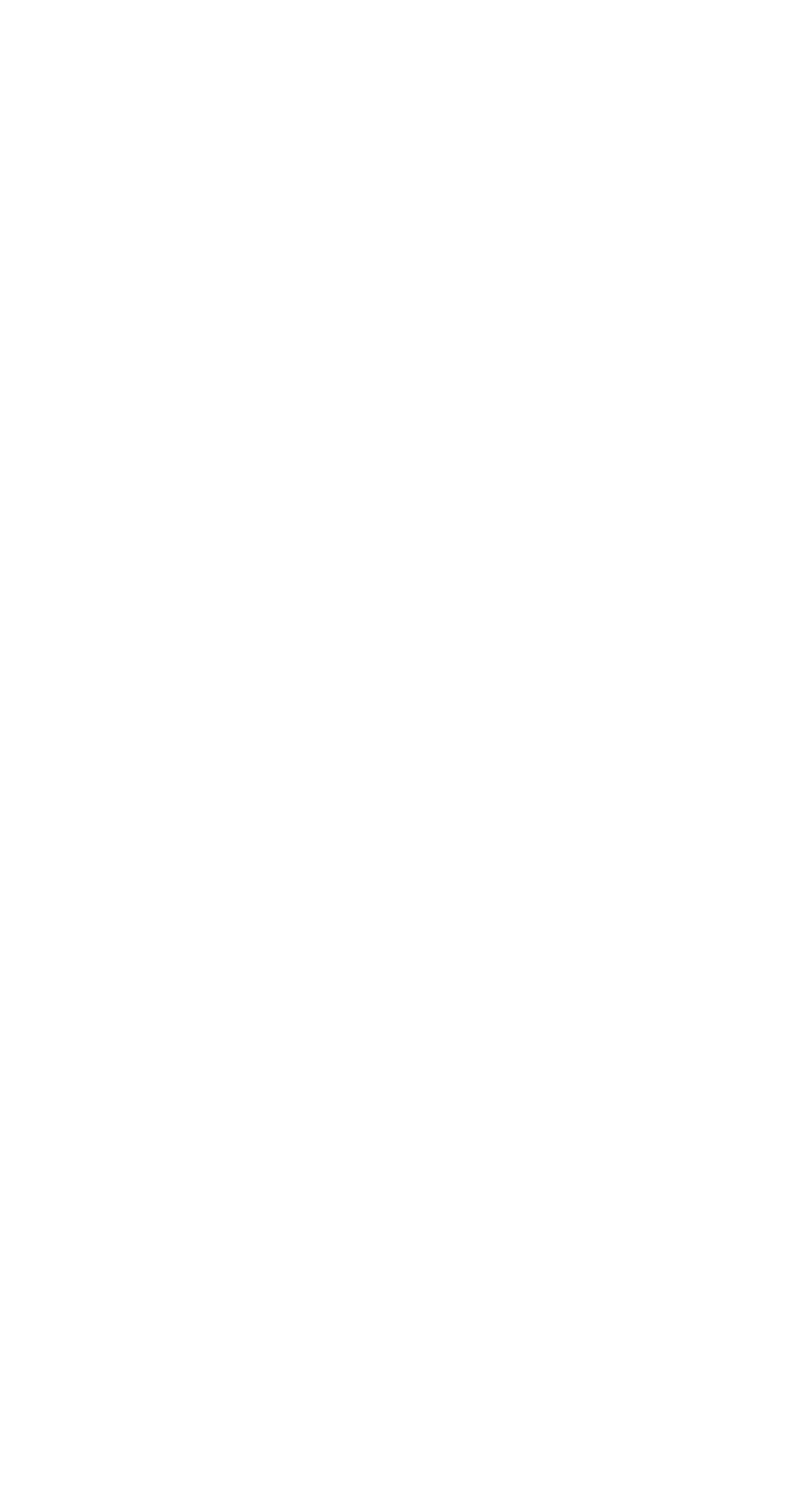
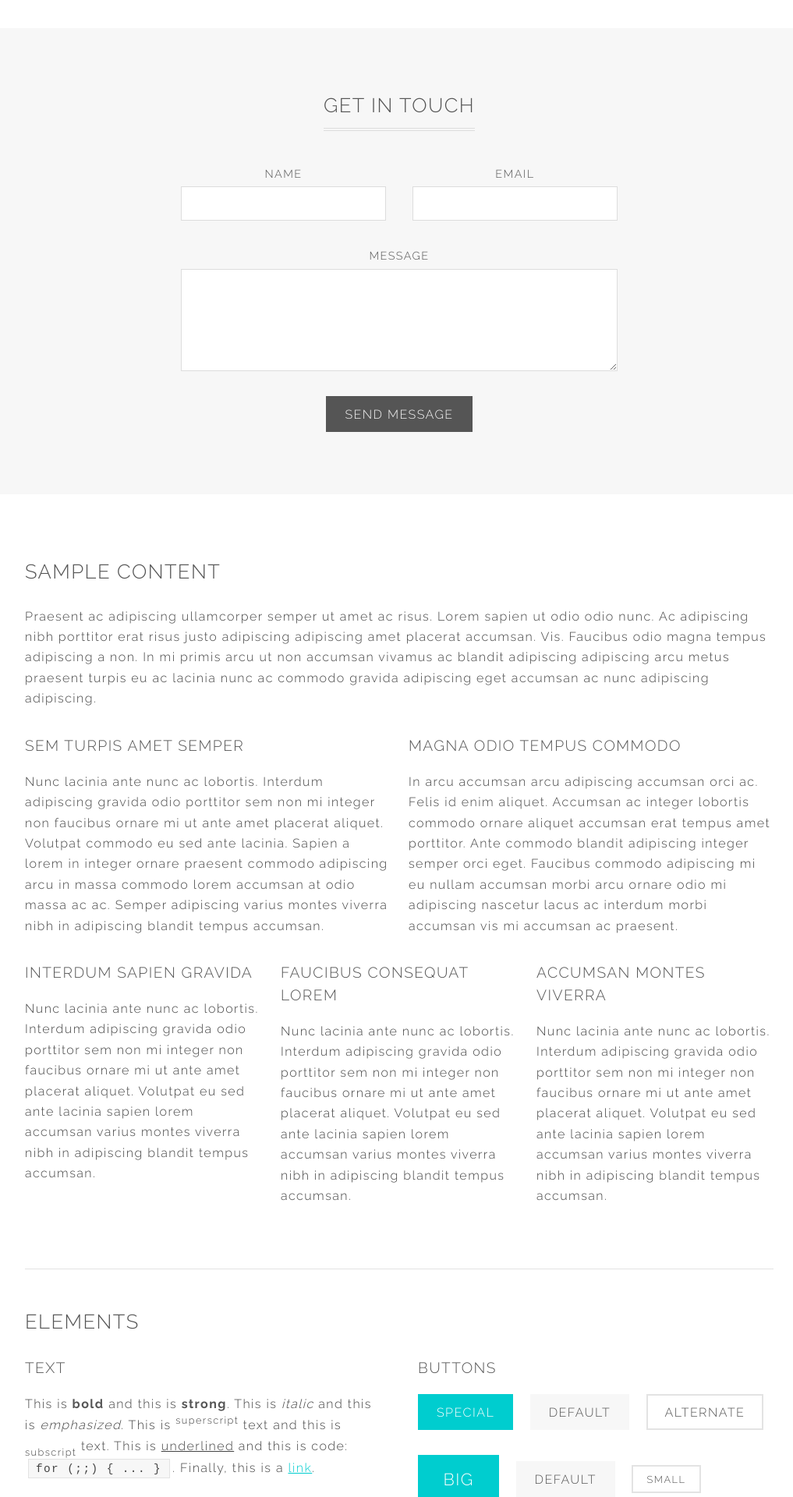
Before and after one commit to kgpaper/pi_IoT, a Flask app: page /index in a window 1280 px wide. Before the commit the part shown is empty. Shown: the part 1320-3240 px from the top of the page at 78% size, without its empty margins (128-1145 px from the left). Before the commit the page ends 22 px from the top, so only its background shows below. Run offline with Flask 2, Linux system fonts and the light colour scheme.

Commit message:
2020/08/24

```diff
--- a/webapps/app.py
+++ b/webapps/app.py
@@ -4,7 +4,7 @@ app = Flask(__name__)
 
 @app.route("/index")
 def index():
-    return render_template("index.html")
+    return render_template("tet.html")
 
 @app.route("/")
 def test():
--- a/webapps/static/assets/css/main.css
+++ b/webapps/static/assets/css/main.css
@@ -2751,6 +2751,14 @@
 			color: #00cdcf;
 		}
 
+		.feature:hover {
+			background-color: rgba(144, 144, 144, 0.075);
+		}
+
+		.feature:active {
+			background-color: rgba(144, 144, 144, 0.2);
+		}
+
 /* Wrapper */
 
 	.wrapper {
--- a/webapps/templates/test.html
+++ b/webapps/templates/test.html
@@ -49,11 +49,6 @@
 							<h3>DoorLock Open</h3>
 							<p>door</p>
 						</div>
-						<div class="feature">
-							<i class="fa fa-envelope-o"></i>
-							<h3>Tempus lorem</h3>
-							<p>Sed tempus feugiat adipiscing nisl cursus aliquam dolore.</p>
-						</div>
 					</div>
 				</div>
 			</section>
--- /dev/null
+++ b/webapps/templates/tet.html
@@ -0,0 +1,508 @@
+<!DOCTYPE HTML>
+<!--
+	Typify by TEMPLATED
+	templated.co @templatedco
+	Released for free under the Creative Commons Attribution 3.0 license (templated.co/license)
+-->
+<html>
+	<head>
+		<title>Typify by TEMPLATED</title>
+		<meta charset="utf-8" />
+		<meta name="viewport" content="width=device-width, initial-scale=1" />
+		<!--[if lte IE 8]><script src="assets/js/ie/html5shiv.js"></script><![endif]-->
+		<link rel="stylesheet" href="static/assets/css/main.css" />
+		<!--[if lte IE 9]><link rel="stylesheet" href="assets/css/ie9.css" /><![endif]-->
+	</head>
+	<body>
+
+		<!-- Banner -->
+			<section id="banner">
+				<h2><strong>Typify</strong> is a free responsive site template</h2>
+				<p>Brought to you by Templated</p>
+				<ul class="actions">
+					<li><a href="#" class="button special">Get started</a></li>
+				</ul>
+			</section>
+
+		<!-- One -->
+			<section id="one" class="wrapper special">
+				<div class="inner">
+					<header class="major">
+						<h2>Lorem ipsum feugiat tempus</h2>
+					</header>
+					<div class="features">
+						<div class="feature" >
+							<i class="fa fa-diamond"></i>
+							<h3>Etiam consequat</h3>
+							<p>Sed tempus feugiat adipiscing nisl cursus aliquam dolore.</p>
+						</div>
+						<div class="feature">
+							<i class="fa fa-copy"></i>
+							<h3>Sed adipiscing</h3>
+							<p>Sed tempus feugiat adipiscing nisl cursus aliquam dolore.</p>
+						</div>
+						<div class="feature">
+							<i class="fa fa-paper-plane-o"></i>
+							<h3>Feugiat nullam</h3>
+							<p>Sed tempus feugiat adipiscing nisl cursus aliquam dolore.</p>
+						</div>
+						<div class="feature">
+							<i class="fa fa-save"></i>
+							<h3>Amet imperdiet</h3>
+							<p>Sed tempus feugiat adipiscing nisl cursus aliquam dolore.</p>
+						</div>
+						<div class="feature">
+							<i class="fa fa-envelope-o"></i>
+							<h3>Tempus lorem</h3>
+							<p>Sed tempus feugiat adipiscing nisl cursus aliquam dolore.</p>
+						</div>
+					</div>
+				</div>
+			</section>
+
+		<!-- Two -->
+			<section id="two" class="wrapper style2 special">
+				<div class="inner narrow">
+					<header>
+						<h2>Get in touch</h2>
+					</header>
+					<form class="grid-form" method="post" action="#">
+						<div class="form-control narrow">
+							<label for="name">Name</label>
+							<input name="name" id="name" type="text">
+						</div>
+						<div class="form-control narrow">
+							<label for="email">Email</label>
+							<input name="email" id="email" type="email">
+						</div>
+						<div class="form-control">
+							<label for="message">Message</label>
+							<textarea name="message" id="message" rows="4"></textarea>
+						</div>
+						<ul class="actions">
+							<li><input value="Send Message" type="submit"></li>
+						</ul>
+					</form>
+				</div>
+			</section>
+
+		<!-- Three -->
+			<section id="three" class="wrapper">
+				<div class="inner">
+
+					<h2 id="content">Sample Content</h2>
+					<p>Praesent ac adipiscing ullamcorper semper ut amet ac risus. Lorem sapien ut odio odio nunc. Ac adipiscing nibh porttitor erat risus justo adipiscing adipiscing amet placerat accumsan. Vis. Faucibus odio magna tempus adipiscing a non. In mi primis arcu ut non accumsan vivamus ac blandit adipiscing adipiscing arcu metus praesent turpis eu ac lacinia nunc ac commodo gravida adipiscing eget accumsan ac nunc adipiscing adipiscing.</p>
+					<div class="row">
+						<div class="6u 12u$(small)">
+							<h3>Sem turpis amet semper</h3>
+							<p>Nunc lacinia ante nunc ac lobortis. Interdum adipiscing gravida odio porttitor sem non mi integer non faucibus ornare mi ut ante amet placerat aliquet. Volutpat commodo eu sed ante lacinia. Sapien a lorem in integer ornare praesent commodo adipiscing arcu in massa commodo lorem accumsan at odio massa ac ac. Semper adipiscing varius montes viverra nibh in adipiscing blandit tempus accumsan.</p>
+						</div>
+						<div class="6u$ 12u$(small)">
+							<h3>Magna odio tempus commodo</h3>
+							<p>In arcu accumsan arcu adipiscing accumsan orci ac. Felis id enim aliquet. Accumsan ac integer lobortis commodo ornare aliquet accumsan erat tempus amet porttitor. Ante commodo blandit adipiscing integer semper orci eget. Faucibus commodo adipiscing mi eu nullam accumsan morbi arcu ornare odio mi adipiscing nascetur lacus ac interdum morbi accumsan vis mi accumsan ac praesent.</p>
+						</div>
+						<div class="4u 12u$(medium)">
+							<h3>Interdum sapien gravida</h3>
+							<p>Nunc lacinia ante nunc ac lobortis. Interdum adipiscing gravida odio porttitor sem non mi integer non faucibus ornare mi ut ante amet placerat aliquet. Volutpat eu sed ante lacinia sapien lorem accumsan varius montes viverra nibh in adipiscing blandit tempus accumsan.</p>
+						</div>
+						<div class="4u 12u$(medium)">
+							<h3>Faucibus consequat lorem</h3>
+							<p>Nunc lacinia ante nunc ac lobortis. Interdum adipiscing gravida odio porttitor sem non mi integer non faucibus ornare mi ut ante amet placerat aliquet. Volutpat eu sed ante lacinia sapien lorem accumsan varius montes viverra nibh in adipiscing blandit tempus accumsan.</p>
+						</div>
+						<div class="4u$ 12u$(medium)">
+							<h3>Accumsan montes viverra</h3>
+							<p>Nunc lacinia ante nunc ac lobortis. Interdum adipiscing gravida odio porttitor sem non mi integer non faucibus ornare mi ut ante amet placerat aliquet. Volutpat eu sed ante lacinia sapien lorem accumsan varius montes viverra nibh in adipiscing blandit tempus accumsan.</p>
+						</div>
+					</div>
+
+					<hr class="major" />
+
+					<h2 id="elements">Elements</h2>
+					<div class="row 200%">
+						<div class="6u 12u$(medium)">
+
+							<h3>Text</h3>
+							<p>This is <b>bold</b> and this is <strong>strong</strong>. This is <i>italic</i> and this is <em>emphasized</em>.
+							This is <sup>superscript</sup> text and this is <sub>subscript</sub> text.
+							This is <u>underlined</u> and this is code: <code>for (;;) { ... }</code>.
+							Finally, this is a <a href="#">link</a>.</p>
+							<hr />
+							<h2>Heading Level 2</h2>
+							<h3>Heading Level 3</h3>
+							<h4>Heading Level 4</h4>
+							<h5>Heading Level 5</h5>
+							<h6>Heading Level 6</h6>
+							<hr />
+							<header>
+								<h2>Heading with a Subtitle</h2>
+								<p>Lorem ipsum dolor sit amet nullam id egestas urna aliquam</p>
+							</header>
+							<p>Nunc lacinia ante nunc ac lobortis. Interdum adipiscing gravida odio porttitor sem non mi integer non faucibus ornare mi ut ante amet placerat aliquet. Volutpat eu sed ante lacinia sapien lorem accumsan varius montes viverra nibh in adipiscing blandit tempus accumsan.</p>
+							<header>
+								<h3>Heading with a Subtitle</h3>
+								<p>Lorem ipsum dolor sit amet nullam id egestas urna aliquam</p>
+							</header>
+							<p>Nunc lacinia ante nunc ac lobortis. Interdum adipiscing gravida odio porttitor sem non mi integer non faucibus ornare mi ut ante amet placerat aliquet. Volutpat eu sed ante lacinia sapien lorem accumsan varius montes viverra nibh in adipiscing blandit tempus accumsan.</p>
+							<header>
+								<h4>Heading with a Subtitle</h4>
+								<p>Lorem ipsum dolor sit amet nullam id egestas urna aliquam</p>
+							</header>
+							<p>Nunc lacinia ante nunc ac lobortis. Interdum adipiscing gravida odio porttitor sem non mi integer non faucibus ornare mi ut ante amet placerat aliquet. Volutpat eu sed ante lacinia sapien lorem accumsan varius montes viverra nibh in adipiscing blandit tempus accumsan.</p>
+
+							<h3>Lists</h3>
+							<div class="row">
+								<div class="6u 12u$(small)">
+
+									<h4>Unordered</h4>
+									<ul>
+										<li>Dolor pulvinar etiam magna etiam.</li>
+										<li>Sagittis adipiscing lorem eleifend.</li>
+										<li>Felis enim feugiat dolore viverra.</li>
+									</ul>
+
+									<h4>Alternate</h4>
+									<ul class="alt">
+										<li>Dolor pulvinar etiam magna etiam.</li>
+										<li>Sagittis adipiscing lorem eleifend.</li>
+										<li>Felis enim feugiat dolore viverra.</li>
+									</ul>
+
+								</div>
+								<div class="6u$ 12u$(small)">
+
+									<h4>Ordered</h4>
+									<ol>
+										<li>Dolor pulvinar etiam magna etiam.</li>
+										<li>Etiam vel felis at lorem sed viverra.</li>
+										<li>Felis enim feugiat dolore viverra.</li>
+										<li>Dolor pulvinar etiam magna etiam.</li>
+										<li>Etiam vel felis at lorem sed viverra.</li>
+										<li>Felis enim feugiat dolore viverra.</li>
+									</ol>
+
+									<h4>Icons</h4>
+									<ul class="icons">
+										<li><a href="#" class="icon fa-twitter"><span class="label">Twitter</span></a></li>
+										<li><a href="#" class="icon fa-facebook"><span class="label">Facebook</span></a></li>
+										<li><a href="#" class="icon fa-instagram"><span class="label">Instagram</span></a></li>
+										<li><a href="#" class="icon fa-github"><span class="label">Github</span></a></li>
+										<li><a href="#" class="icon fa-dribbble"><span class="label">Dribbble</span></a></li>
+										<li><a href="#" class="icon fa-tumblr"><span class="label">Tumblr</span></a></li>
+									</ul>
+
+								</div>
+							</div>
+							<h4>Definition</h4>
+							<dl>
+								<dt>Item 1</dt>
+								<dd>
+									<p>Lorem ipsum dolor vestibulum ante ipsum primis in faucibus vestibulum. Blandit adipiscing eu felis iaculis volutpat ac adipiscing accumsan eu faucibus. Integer ac pellentesque praesent.</p>
+								</dd>
+								<dt>Item 2</dt>
+								<dd>
+									<p>Lorem ipsum dolor vestibulum ante ipsum primis in faucibus vestibulum. Blandit adipiscing eu felis iaculis volutpat ac adipiscing accumsan eu faucibus. Integer ac pellentesque praesent.</p>
+								</dd>
+								<dt>Item 3</dt>
+								<dd>
+									<p>Lorem ipsum dolor vestibulum ante ipsum primis in faucibus vestibulum. Blandit adipiscing eu felis iaculis volutpat ac adipiscing accumsan eu faucibus. Integer ac pellentesque praesent.</p>
+								</dd>
+							</dl>
+
+							<h4>Actions</h4>
+							<ul class="actions">
+								<li><a href="#" class="button special">Default</a></li>
+								<li><a href="#" class="button">Default</a></li>
+								<li><a href="#" class="button alt">Default</a></li>
+							</ul>
+							<ul class="actions small">
+								<li><a href="#" class="button special small">Small</a></li>
+								<li><a href="#" class="button small">Small</a></li>
+								<li><a href="#" class="button alt small">Small</a></li>
+							</ul>
+							<div class="row">
+								<div class="3u 12u$(small)">
+									<ul class="actions vertical">
+										<li><a href="#" class="button special">Default</a></li>
+										<li><a href="#" class="button">Default</a></li>
+										<li><a href="#" class="button alt">Default</a></li>
+									</ul>
+								</div>
+								<div class="3u 12u$(small)">
+									<ul class="actions vertical small">
+										<li><a href="#" class="button special small">Small</a></li>
+										<li><a href="#" class="button small">Small</a></li>
+										<li><a href="#" class="button alt small">Small</a></li>
+									</ul>
+								</div>
+								<div class="3u 12u$(small)">
+									<ul class="actions vertical">
+										<li><a href="#" class="button special fit">Default</a></li>
+										<li><a href="#" class="button fit">Default</a></li>
+										<li><a href="#" class="button alt fit">Default</a></li>
+									</ul>
+								</div>
+								<div class="3u$ 12u$(small)">
+									<ul class="actions vertical small">
+										<li><a href="#" class="button special small fit">Small</a></li>
+										<li><a href="#" class="button small fit">Small</a></li>
+										<li><a href="#" class="button alt small fit">Small</a></li>
+									</ul>
+								</div>
+							</div>
+
+							<h3>Blockquote</h3>
+							<blockquote>Fringilla nisl. Donec accumsan interdum nisi, quis tincidunt felis sagittis eget tempus euismod. Vestibulum ante ipsum primis in faucibus vestibulum. Blandit adipiscing eu felis iaculis volutpat ac adipiscing accumsan faucibus. Vestibulum ante ipsum primis in faucibus vestibulum. Blandit adipiscing eu felis.</blockquote>
+
+							<h3>Table</h3>
+							<h4>Default</h4>
+							<div class="table-wrapper">
+								<table>
+									<thead>
+										<tr>
+											<th>Name</th>
+											<th>Description</th>
+											<th>Price</th>
+										</tr>
+									</thead>
+									<tbody>
+										<tr>
+											<td>Item 1</td>
+											<td>Ante turpis integer aliquet porttitor.</td>
+											<td>29.99</td>
+										</tr>
+										<tr>
+											<td>Item 2</td>
+											<td>Vis ac commodo adipiscing arcu aliquet.</td>
+											<td>19.99</td>
+										</tr>
+										<tr>
+											<td>Item 3</td>
+											<td> Morbi faucibus arcu accumsan lorem.</td>
+											<td>29.99</td>
+										</tr>
+										<tr>
+											<td>Item 4</td>
+											<td>Vitae integer tempus condimentum.</td>
+											<td>19.99</td>
+										</tr>
+										<tr>
+											<td>Item 5</td>
+											<td>Ante turpis integer aliquet porttitor.</td>
+											<td>29.99</td>
+										</tr>
+									</tbody>
+									<tfoot>
+										<tr>
+											<td colspan="2"></td>
+											<td>100.00</td>
+										</tr>
+									</tfoot>
+								</table>
+							</div>
+
+							<h4>Alternate</h4>
+							<div class="table-wrapper">
+								<table class="alt">
+									<thead>
+										<tr>
+											<th>Name</th>
+											<th>Description</th>
+											<th>Price</th>
+										</tr>
+									</thead>
+									<tbody>
+										<tr>
+											<td>Item 1</td>
+											<td>Ante turpis integer aliquet porttitor.</td>
+											<td>29.99</td>
+										</tr>
+										<tr>
+											<td>Item 2</td>
+											<td>Vis ac commodo adipiscing arcu aliquet.</td>
+											<td>19.99</td>
+										</tr>
+										<tr>
+											<td>Item 3</td>
+											<td> Morbi faucibus arcu accumsan lorem.</td>
+											<td>29.99</td>
+										</tr>
+										<tr>
+											<td>Item 4</td>
+											<td>Vitae integer tempus condimentum.</td>
+											<td>19.99</td>
+										</tr>
+										<tr>
+											<td>Item 5</td>
+											<td>Ante turpis integer aliquet porttitor.</td>
+											<td>29.99</td>
+										</tr>
+									</tbody>
+									<tfoot>
+										<tr>
+											<td colspan="2"></td>
+											<td>100.00</td>
+										</tr>
+									</tfoot>
+								</table>
+							</div>
+
+						</div>
+						<div class="6u$ 12u$(medium)">
+
+							<h3>Buttons</h3>
+							<ul class="actions">
+								<li><a href="#" class="button special">Special</a></li>
+								<li><a href="#" class="button">Default</a></li>
+								<li><a href="#" class="button alt">Alternate</a></li>
+							</ul>
+							<ul class="actions">
+								<li><a href="#" class="button special big">Big</a></li>
+								<li><a href="#" class="button">Default</a></li>
+								<li><a href="#" class="button alt small">Small</a></li>
+							</ul>
+							<ul class="actions fit">
+								<li><a href="#" class="button special fit">Fit</a></li>
+								<li><a href="#" class="button fit">Fit</a></li>
+								<li><a href="#" class="button alt fit">Fit</a></li>
+							</ul>
+							<ul class="actions fit small">
+								<li><a href="#" class="button special fit small">Fit + Small</a></li>
+								<li><a href="#" class="button fit small">Fit + Small</a></li>
+								<li><a href="#" class="button alt fit small">Fit + Small</a></li>
+							</ul>
+							<ul class="actions">
+								<li><a href="#" class="button special icon fa-search">Icon</a></li>
+								<li><a href="#" class="button icon fa-download">Icon</a></li>
+								<li><a href="#" class="button alt icon fa-check">Icon</a></li>
+							</ul>
+							<ul class="actions">
+								<li><span class="button special disabled">Special</span></li>
+								<li><span class="button disabled">Default</span></li>
+								<li><span class="button alt disabled">Alternate</span></li>
+							</ul>
+
+							<h3>Form</h3>
+							<form method="post" action="#">
+								<div class="row uniform">
+									<div class="6u 12u$(xsmall)">
+										<input type="text" name="name" id="name" value="" placeholder="Name" />
+									</div>
+									<div class="6u$ 12u$(xsmall)">
+										<input type="email" name="email" id="email" value="" placeholder="Email" />
+									</div>
+									<div class="12u$">
+										<div class="select-wrapper">
+											<select name="category" id="category">
+												<option value="">- Category -</option>
+												<option value="1">Manufacturing</option>
+												<option value="1">Shipping</option>
+												<option value="1">Administration</option>
+												<option value="1">Human Resources</option>
+											</select>
+										</div>
+									</div>
+									<div class="4u 12u$(small)">
+										<input type="radio" id="priority-low" name="priority" checked>
+										<label for="priority-low">Low Priority</label>
+									</div>
+									<div class="4u 12u$(small)">
+										<input type="radio" id="priority-normal" name="priority">
+										<label for="priority-normal">Normal Priority</label>
+									</div>
+									<div class="4u$ 12u$(small)">
+										<input type="radio" id="priority-high" name="priority">
+										<label for="priority-high">High Priority</label>
+									</div>
+									<div class="6u 12u$(small)">
+										<input type="checkbox" id="copy" name="copy">
+										<label for="copy">Email me a copy of this message</label>
+									</div>
+									<div class="6u$ 12u$(small)">
+										<input type="checkbox" id="human" name="human" checked>
+										<label for="human">I am a human and not a robot</label>
+									</div>
+									<div class="12u$">
+										<textarea name="message" id="message" placeholder="Enter your message" rows="6"></textarea>
+									</div>
+									<div class="12u$">
+										<ul class="actions">
+											<li><input type="submit" value="Send Message" /></li>
+											<li><input type="reset" value="Reset" class="alt" /></li>
+										</ul>
+									</div>
+								</div>
+							</form>
+
+							<hr />
+
+							<form method="post" action="#">
+								<div class="row uniform">
+									<div class="9u 12u$(small)">
+										<input type="text" name="query" id="query" value="" placeholder="Query" />
+									</div>
+									<div class="3u$ 12u$(small)">
+										<input type="submit" value="Search" class="fit" />
+									</div>
+								</div>
+							</form>
+
+							<h3>Image</h3>
+							<h4>Fit</h4>
+							<span class="image fit"><img src="images/pic01.jpg" alt="" /></span>
+							<div class="box alt">
+								<div class="row 50% uniform">
+									<div class="4u"><span class="image fit"><img src="images/pic01.jpg" alt="" /></span></div>
+									<div class="4u"><span class="image fit"><img src="images/pic01.jpg" alt="" /></span></div>
+									<div class="4u$"><span class="image fit"><img src="images/pic01.jpg" alt="" /></span></div>
+									<div class="4u"><span class="image fit"><img src="images/pic01.jpg" alt="" /></span></div>
+									<div class="4u"><span class="image fit"><img src="images/pic01.jpg" alt="" /></span></div>
+									<div class="4u$"><span class="image fit"><img src="images/pic01.jpg" alt="" /></span></div>
+									<div class="4u"><span class="image fit"><img src="images/pic01.jpg" alt="" /></span></div>
+									<div class="4u"><span class="image fit"><img src="images/pic01.jpg" alt="" /></span></div>
+									<div class="4u$"><span class="image fit"><img src="images/pic01.jpg" alt="" /></span></div>
+								</div>
+							</div>
+
+							<h4>Left &amp; Right</h4>
+							<p><span class="image left"><img src="images/pic02.jpg" alt="" /></span>Lorem ipsum dolor sit accumsan interdum nisi, quis tincidunt felis sagittis eget. tempus euismod. Vestibulum ante ipsum primis in faucibus vestibulum. Blandit adipiscing eu felis iaculis volutpat ac adipiscing accumsan eu faucibus. Integer ac pellentesque praesent tincidunt felis sagittis eget. tempus euismod. Vestibulum ante ipsum primis sagittis eget. tempus euismod. Vestibulum ante ipsum primis in faucibus vestibulum. Blandit adipiscing eu felis iaculis volutpat ac adipiscing accumsan eu faucibus. Integer ac pellentesque praesent tincidunt felis sagittis eget. tempus euismod. Vestibulum ante ipsum primis in faucibus vestibulum. Blandit adipiscing eu felis iaculis volutpat ac adipiscing accumsan eu faucibus. Integer ac pellentesque praesent. Vestibulum ante ipsum primis in faucibus magna blandit adipiscing eu felis iaculis volutpat lorem ipsum dolor sit amet dolor consequat.</p>
+							<p><span class="image right"><img src="images/pic02.jpg" alt="" /></span>Lorem ipsum dolor sit accumsan interdum nisi, quis tincidunt felis sagittis eget. tempus euismod. Vestibulum ante ipsum primis in faucibus vestibulum. Blandit adipiscing eu felis iaculis volutpat ac adipiscing accumsan eu faucibus. Integer ac pellentesque praesent tincidunt felis sagittis eget. tempus euismod. Vestibulum ante ipsum primis sagittis eget. tempus euismod. Vestibulum ante ipsum primis in faucibus vestibulum. Blandit adipiscing eu felis iaculis volutpat ac adipiscing accumsan eu faucibus. Integer ac pellentesque praesent tincidunt felis sagittis eget. tempus euismod. Vestibulum ante ipsum primis in faucibus vestibulum. Blandit adipiscing eu felis iaculis volutpat ac adipiscing accumsan eu faucibus. Integer ac pellentesque praesent. Vestibulum ante ipsum primis in faucibus magna blandit adipiscing eu felis iaculis volutpat lorem ipsum dolor sit amet dolor consequat.</p>
+
+							<h3>Box</h3>
+							<div class="box">
+								<p>Felis sagittis eget tempus primis in faucibus vestibulum. Blandit adipiscing eu felis iaculis volutpat ac adipiscing accumsan eu faucibus. Integer ac pellentesque praesent tincidunt felis sagittis eget. tempus euismod. Magna sed etiam ante ipsum primis in faucibus vestibulum. Blandit adipiscing eu ipsum primis in faucibus vestibulum. Blandit adipiscing eu felis iaculis volutpat ac adipiscing accumsan eu faucibus lorem ipsum dolor sit amet nullam.</p>
+							</div>
+
+							<h3>Preformatted</h3>
+							<pre><code>i = 0;
+
+while (!deck.isInOrder()) {
+    print 'Iteration ' + i;
+    deck.shuffle();
+    i++;
+}
+
+print 'It took ' + i + ' iterations to sort the deck.';
+</code></pre>
+
+						</div>
+					</div>
+
+				</div>
+			</section>
+
+		<!-- Footer -->
+			<footer id="footer">
+				<div class="copyright">
+					&copy; Untitled. Design: <a href="http://templated.co/">TEMPLATED</a>.
+				</div>
+			</footer>
+
+		<!-- Scripts -->
+			<script src="static/assets/js/jquery.min.js"></script>
+			<script src="static/assets/js/skel.min.js"></script>
+			<script src="static/assets/js/util.js"></script>
+			<!--[if lte IE 8]><script src="assets/js/ie/respond.min.js"></script><![endif]-->
+			<script src="static/assets/js/main.js"></script>
+
+	</body>
+</html>
```
